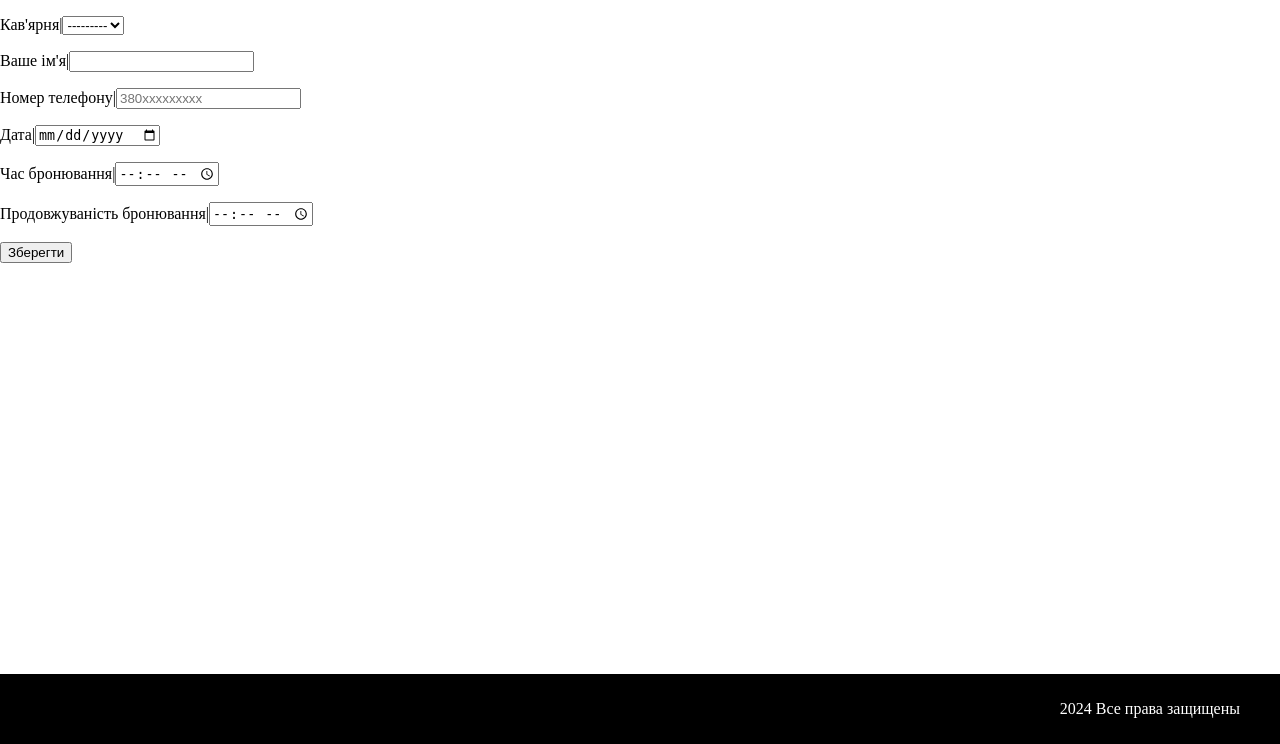
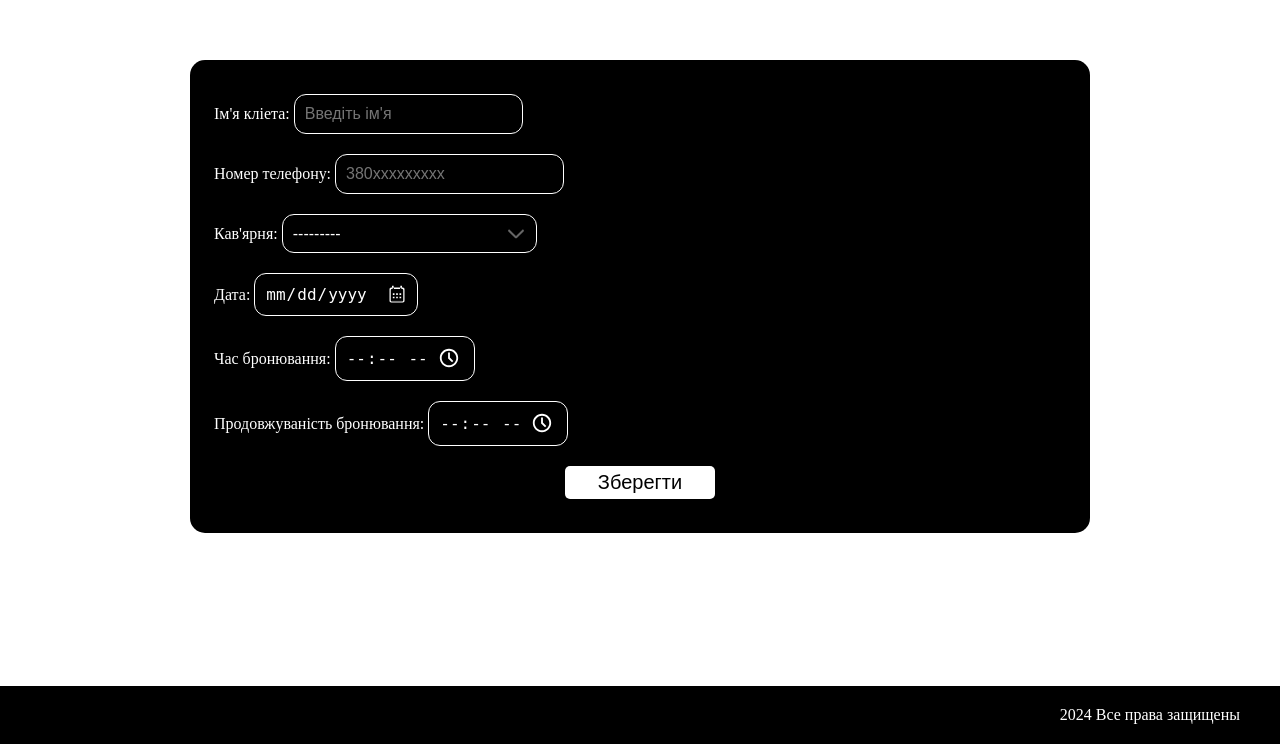
Before and after one commit to daniojey/Coffee-times, a Django app: page /profile/reservation/ in a window 1280 px wide. Shown: the part 56-800 px from the top of the page. Run offline with Django 5.2, Linux system fonts and the light colour scheme; data that the repository does not hold is empty.

Commit message:
Improved booking form, added 2 options, for authorized user and unregistered user, also added minimal css

```diff
--- a/coffeehouses/forms.py
+++ b/coffeehouses/forms.py
@@ -1,3 +1,4 @@
+from datetime import time, timedelta
 from django import forms
 from django.forms import widgets
 
@@ -6,25 +7,37 @@ from orders.models import Reservation
 
 
 class CreateReservationForm(forms.ModelForm):
+    def __init__(self, *args, **kwargs):
+        user = kwargs.pop('user', None)
+        super().__init__(*args, **kwargs)
+
+        if user and user.is_authenticated:
+            self.fields['customer_name'].required = False
+            self.fields['customer_phone'].required = False
+            self.fields['customer_name'].widget = forms.HiddenInput()
+            self.fields['customer_phone'].widget = forms.HiddenInput()
+
+
     reservation_date = forms.DateField(
         label='Дата',
-        widget=forms.DateInput(attrs={'type': 'date', 'id': 'reservation_date'})
+        widget=forms.DateInput(attrs={'type': 'date', 'id': 'reservation_date', 'class': 'date-input', 'placeholder': 'Оберіть дату'})
     )
     reservation_time = forms.TimeField(
         label='Час бронювання',
-        widget=forms.TimeInput(attrs={'type': 'time', 'placeholder': 'Години:хвилини (наприклад, 14:30)', 'id': 'reservation_time'})
+        widget=forms.TimeInput(attrs={'type': 'time', 'placeholder': 'Години:хвилини (наприклад, 14:30)', 'id': 'reservation_time', 'class': 'time-input'})
     )
     booking_duration = forms.TimeField(
         label='Продовжуваність бронювання',
-        widget=forms.TimeInput(attrs={'type': 'time', 'id': 'booking_duration'})
+        widget=forms.TimeInput(attrs={'type': 'time', 'id': 'booking_duration', 'class': 'time-input'})
     )
+
 
     class Meta:
         model = Reservation
         fields = [
-            'coffeehouse',
             'customer_name',
             'customer_phone',
+            'coffeehouse',
             'reservation_date',
             'reservation_time',
             'booking_duration',
@@ -32,19 +45,31 @@ class CreateReservationForm(forms.ModelForm):
         ]
         labels = {
             'coffeehouse': "Кав'ярня",
-            'customer_name': "Ваше ім'я",
             'customer_phone': 'Номер телефону',
             'reservation_time': 'Час бронювання',
             'table': 'Оберіть столик'
         }
         widgets = {
-            'coffeehouse': forms.Select(attrs={'id': 'coffeehouse'}),
-            'customer_phone': forms.TextInput(attrs={'type': 'text', 'placeholder': '380xxxxxxxxx', 'id': 'customer_phone'}),
-            'reservation_date': forms.DateInput(attrs={'type': 'date', 'id': 'reservation_date'}),
-            'reservation_time': forms.TimeInput(attrs={'type': 'time', 'id': 'reservation_time'}),
-            'booking_duration': forms.TimeInput(attrs={'type': 'time', 'id': 'booking_duration'}),
-            'table': forms.Select(attrs={'id': 'available_tables'})
+            'coffeehouse': forms.Select(attrs={'id': 'coffeehouse', 'class': 'custom-select'}),
+            'customer_name': forms.TextInput(attrs={'type': 'text', 'placeholder': "Введіть ім'я", 'id': 'customer_phone', 'class':'custom-input'}),
+            'customer_phone': forms.TextInput(attrs={'type': 'text', 'placeholder': '380xxxxxxxxx', 'id': 'customer_phone', 'class':'custom-input'}),
+            'reservation_date': forms.DateInput(attrs={'type': 'date', 'id': 'reservation_date', 'class': 'date-input','placeholder': 'Оберіть дату'}),
+            'reservation_time': forms.TimeInput(attrs={'type': 'time', 'id': 'reservation_time', 'class': 'time-input'}),
+            'booking_duration': forms.TimeInput(attrs={'type': 'time', 'id': 'booking_duration', 'class': 'time-input'}),
+            'table': forms.Select(attrs={'id': 'available_tables', 'class': 'custom-table'})
         }
 
-    def __init__(self, *args, **kwargs):
-        super().__init__(*args, **kwargs)
+    def clean_booking_duration(self):
+        duration = self.cleaned_data.get('booking_duration')
+        print(duration, type(duration))
+        if isinstance(duration, time):
+            # Преобразуем в timedelta
+            duration = timedelta(hours=duration.hour, minutes=duration.minute)
+        elif isinstance(duration, str):
+            # Если это строка, пытаемся распарсить
+            try:
+                hours, minutes = map(int, duration.split(':'))
+                duration = timedelta(hours=hours, minutes=minutes)
+            except ValueError:
+                raise forms.ValidationError("Invalid duration format. Use HH:MM.")
+        return duration
--- /dev/null
+++ b/orders/static/css/reservation.css
@@ -0,0 +1,153 @@
+.form-content {
+    display: flex;
+    background-color: black;
+    color: #FFFF;
+    max-width: 900px;
+    width: 100%;
+    margin: 60px auto;
+    padding: 24px;
+    border-radius: 15px;
+    box-sizing: border-box;
+}
+
+.form-body{
+    display: flex;
+    flex-direction: column;
+    width: 100%;
+}
+
+p {
+    font-size: 16px;
+    margin: 10px 0;
+}
+
+.custom-select{
+    width: 30%;
+    padding: 10px;
+    font-size: 16px;
+    background: #000000;
+    color: #fff;
+    border: 1px solid #FFF;
+    border-radius: 12px;
+    appearance: none; /* Убираем стандартную стрелочку */
+    background-image: url('/static/icons/arrow_down.svg'); /* Добавляем свою стрелку */
+    background-repeat: no-repeat;
+    background-position: right 10px center; /* Положение стрелки */
+    background-size: 20px; /* Размер стрелки */
+}
+
+.custom-table {
+    max-width: 100px;
+    width: 100%;
+    padding: 10px;
+    font-size: 16px;
+    background: #000000;
+    color: #fff;
+    border: 1px solid #FFF;
+    border-radius: 12px;
+    appearance: none; /* Убираем стандартную стрелочку */
+    background-image: url('/static/icons/arrow_down.svg'); /* Добавляем свою стрелку */
+    background-repeat: no-repeat;
+    background-position: right 10px center; /* Положение стрелки */
+    background-size: 20px; /* Размер стрелки */
+}
+
+.date-wrapper {
+    margin: 10px 0;
+}
+
+
+.date-input {
+    background-color: #000000;
+    color: #FFFF;
+    border: 1px solid #FFFF;
+    border-radius: 12px;
+    padding: 10px;
+    outline: none;
+    flex: 1;
+    font-size: 16px;
+    background-color: transparent;
+    appearance: none !important; /* Убираем стандартную иконку */
+    -webkit-appearance: none; /* Для Safari/Chrome */
+    -moz-appearance: none; /* Для Firefox */
+    background-image: url('/static/icons/calendar.svg'); /* Путь к иконке календаря */
+    background-repeat: no-repeat;
+    background-position: right 10px center; /* Положение иконки */
+    background-size: 20px; /* Размер иконки */
+
+}
+
+
+.time-input {
+    color: #FFFF;
+    background-color: #000000;
+    border: 1px solid #FFFF;
+    border-radius: 12px;
+    padding: 10px;
+    font-size: 16px;
+    appearance: none !important; /* Убираем стандартный стиль браузера */
+    -webkit-appearance: none !important; /* Для Safari/Chrome */
+    -moz-appearance: none !important; /* Для Firefox */
+    background-image: url('/static/icons/custom_clock.svg'); /* Путь к иконке календаря */
+    background-repeat: no-repeat;
+    background-position: right 14px center; /* Положение иконки */
+    background-size: 22px; /* Размер иконки */
+}
+
+/* Скрываем стандартную иконку, но оставляем функциональность */
+.time-input::-webkit-calendar-picker-indicator {
+    opacity: 0; /* Делаем прозрачной */
+    z-index: 1; /* Возвращаем на передний план для клика */
+    width: 20px; /* Увеличиваем область клика */
+    cursor: pointer;
+}
+
+.custom-input {
+    padding: 10px;
+    font-size: 16px;
+    background-color: #000000;
+    color: #FFFF;
+    border: 1px solid #FFFF;
+    border-radius: 12px;
+}
+
+
+.button-container {
+    display: flex;
+    width: 100%;
+    justify-content: center;
+    align-items: center;
+}
+
+.submit-btn {
+    display: flex;
+    text-align: center;
+    align-items: center;
+    justify-content: center;
+    padding: 5px 7px;
+    font-size: 20px;
+    color: black;
+    background-color: #FFFF;
+    border: none;
+    margin: 10px 0px;
+    border-radius: 5px;
+    max-width: 150px;
+    width: 100%;
+    transition: transform 0.3s ease;
+}
+
+.submit-btn:hover {
+    transform: scale(1.10);
+}
+
+
+/* Стиль для автозаполненных полей */
+input:-webkit-autofill,
+input:-webkit-autofill:hover,
+input:-webkit-autofill:focus {
+    font-size: 16px !important; /* Задаем одинаковый размер шрифта для всех состояний */
+    -webkit-text-fill-color: #ffffff !important; /* Цвет текста */
+    -webkit-box-shadow: 0 0 0 1000px #000000 inset !important; /* Цвет фона */
+    caret-color: #ffffff !important; /* Цвет курсора */
+    transition: background-color 5000s ease-in-out 0s; /* Сохраняем цвет фона при автозаполнении */
+}
--- a/orders/templates/orders/reservation.html
+++ b/orders/templates/orders/reservation.html
@@ -2,19 +2,34 @@
 {% load static %}
 
 {% block content %}
-<form methon='post' id='reservation-form'>{% csrf_token %}
+<link rel="stylesheet" href="{% static "css/reservation.css" %}">
+<div class='base-container'>
+
+    <div class='form-content'>
+        <form method='post' id='reservation-form' class='form-body'>{% csrf_token %}
             {% for field in form %}
                 {% if field.name == "table" %}
                 <div id="available-tables-container" class="hidden">
                     <label for="{{ field.id_for_label }}">{{ field.label }}</label>
                     {{ field }}
                 </div>
+                {% elif field.is_hidden %}
+                {{ field }}
+                {% elif field.name == 'reservation_date' %}
+                    <div class='date-wrapper'>
+                        <label>{{ field.label }}:</label>
+                        {{ field }}
+                    </div>
                 {% else %}
-            <p>{{ field.label }}|{{ field }}</p>
+                <p>{{ field.label }}: {{ field }}</p>
                 {% endif %}
             {% endfor %}
-    <button type='submit'>Зберегти</button>
+            <div class='button-container'>
+                <button type='submit' class='submit-btn'>Зберегти</button>
+            </div>
         </form>
+    </div>
 
+</div>
 <script src="{% static "js/get_available_tables.js" %}"></script>
 {% endblock %}
--- a/orders/views.py
+++ b/orders/views.py
@@ -2,6 +2,7 @@ from datetime import datetime, timedelta
 import json
 from django.http import JsonResponse
 from django.shortcuts import get_object_or_404, render
+from django.urls import reverse_lazy
 from django.views.generic import CreateView, View, TemplateView, FormView
 from django.db.models import F, Q, DurationField, ExpressionWrapper, TimeField
 
@@ -18,9 +19,26 @@ class HomePageOrders(TemplateView):
 class CreateReservation(FormView):
     template_name = 'orders/reservation.html'
     form_class= CreateReservationForm
+    success_url = reverse_lazy('coffeehouses:index')
+
+    def form_valid(self, form):
+        user = self.request.user
+
+        if user.is_authenticated:
+            reservation = form.save(commit=False)
+            reservation.customer_name = user.username
+            reservation.customer_phone = user.phone
+            reservation.save()
+        else:
+            form.save()
+
+        return super().form_valid(form)
+
 
     def get_form_kwargs(self):
         kwargs = super().get_form_kwargs()
+        user = self.request.user
+        kwargs['user'] = user
 
         coffeehouse_id = self.request.GET.get('coffeehouse', None)
 
@@ -86,7 +104,6 @@ def get_available_tables(request):
              # Фильтруем пересекающиеся брони
             overlapping_reservations = annotations_reservation.filter(end_time__gt=reservation_time).filter(reservation_time__lt=end_time).values_list('table_id', flat=True)
 
-            print(overlapping_reservations)
 
             # Формируем данные для ответа
             tables_data = [{"id": table.id, 'name': table.table_number} for table in Table.objects.filter(coffeehouse_id=coffeehouse_id).exclude(id__in=overlapping_reservations)]
```
Also changed, not shown: orders/static/js/get_available_tables.js (+32 -29 lines), orders/static/icons/arrow_down.svg (added), orders/static/icons/calendar.svg (added), orders/static/icons/custom_clock.svg (added). Lines whose indentation alone changed are shown as unchanged.
